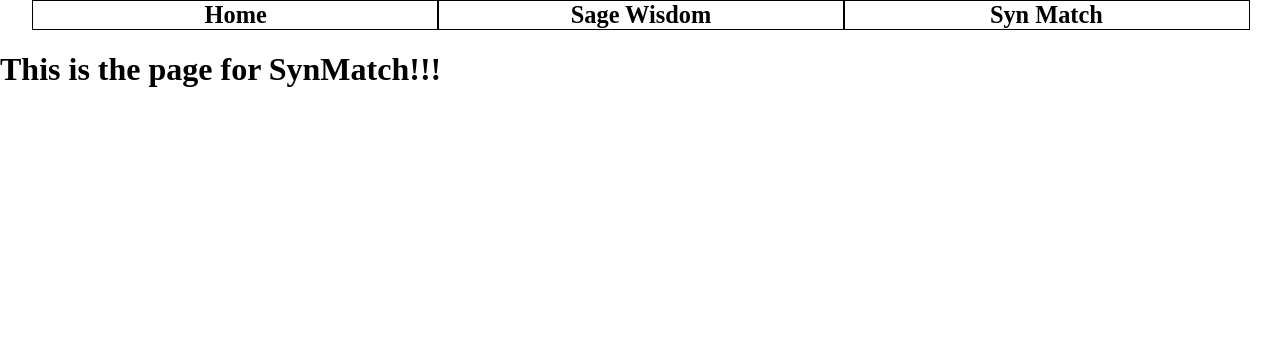
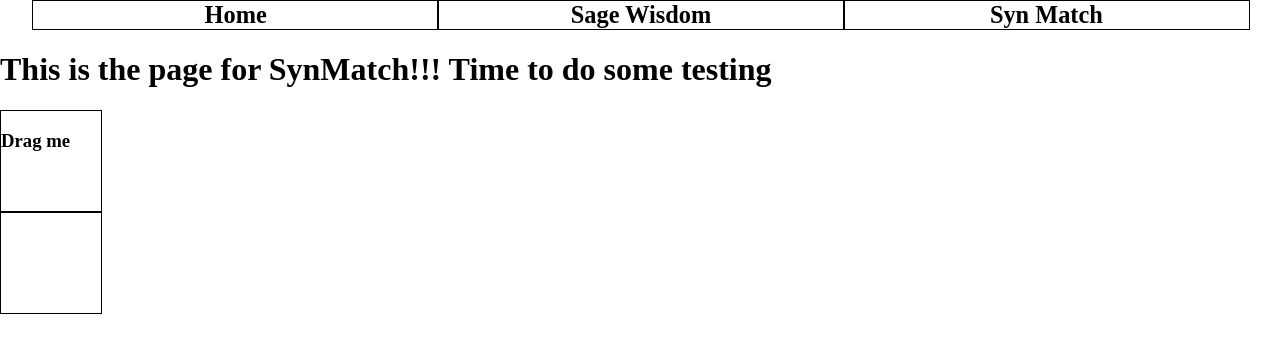
Before and after one commit to JordanFJH/project-2, a React (Vite) app: page /synmatch in a window 1280 px wide. Shown: the top 352 px of the page. Built offline with nearby package versions, Linux system fonts and the light colour scheme.

Commit message:
setup to test the drag feature for html

```diff
--- a/src/index.css
+++ b/src/index.css
@@ -92,3 +92,9 @@ input {
   align-items: center;
   background-color: lightgray;
 }
+
+.test-holder div{
+  border: 1px solid black;
+  width: 100px;
+  height: 100px;
+}
--- a/src/pages/SynMatchPage.jsx
+++ b/src/pages/SynMatchPage.jsx
@@ -3,7 +3,11 @@
 function SynMatchPage(props) {
     return (
         <div>
-            <h1>This is the page for SynMatch!!!</h1>
+            <h1>This is the page for SynMatch!!! Time to do some testing</h1>
+            <div className="test-holder">
+                <div><h3>Drag me</h3></div>
+                <div></div>
+            </div>
         </div>
     );
 }
```
